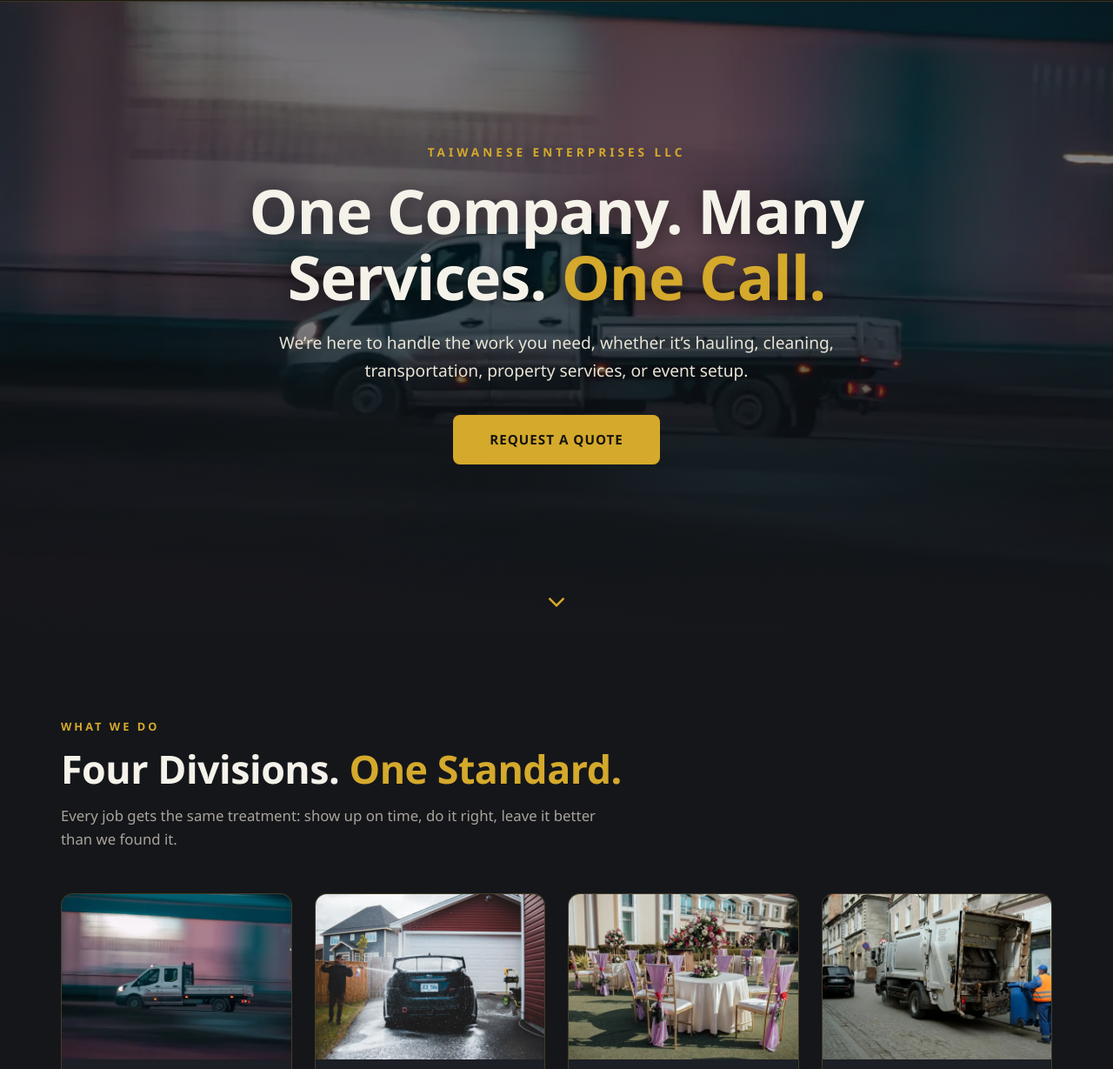
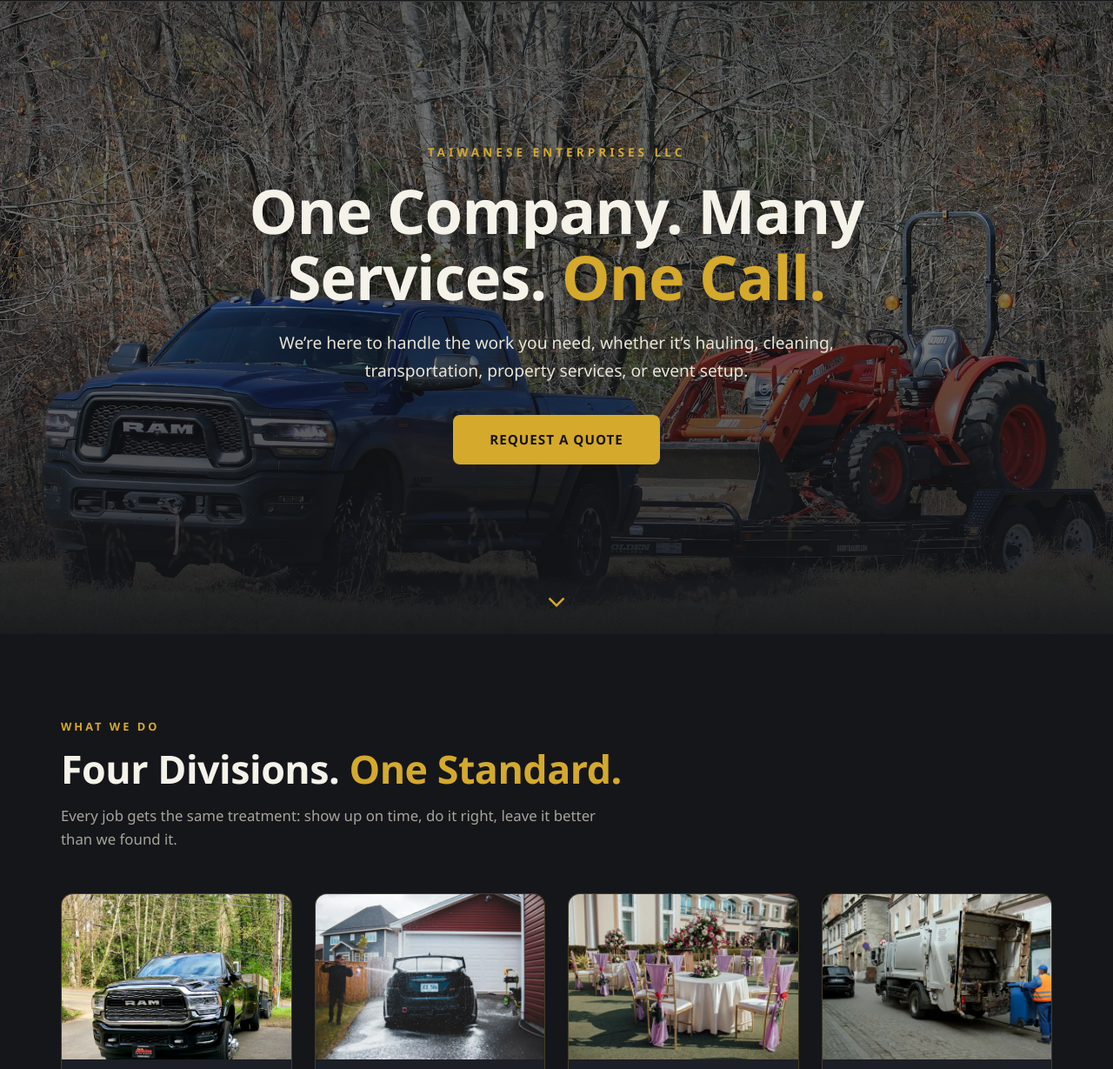
Before and after one commit to KeidranJr/taiwanese-enterprises, a plain HTML site: page index.html in a window 1280 px wide. Shown: the part 71-1300 px from the top of the page at 87% size. Drawn offline with Linux system fonts and the light colour scheme.

Commit message:
Dually truck photos: Ram tractor haul hero, black 3500 card, Ford gooseneck gallery

```diff
--- a/index.html
+++ b/index.html
@@ -35,7 +35,7 @@
 
   <!-- ============ HERO ============ -->
   <section class="hero">
-    <div class="hero-bg" role="img" aria-label="Dually pickup truck towing a flatbed trailer at sunset"></div>
+    <div class="hero-bg" role="img" aria-label="Ram heavy duty pickup towing a flatbed trailer loaded with a tractor"></div>
     <div class="hero-overlay"></div>
     <div class="hero-content">
       <p class="hero-kicker">Taiwanese Enterprises LLC</p>
@@ -55,7 +55,7 @@
 
       <div class="cards">
         <article class="card">
-          <div class="card-img"><img src="images/web/hero-truck.webp" alt="Dually truck towing a flatbed trailer at sunset" loading="lazy" /></div>
+          <div class="card-img"><img src="images/web/dually-black.webp" alt="Black Ram 3500 dually pickup hitched to a loaded trailer" loading="lazy" /></div>
           <div class="card-body">
             <div class="card-icon" aria-hidden="true">
               <svg viewBox="0 0 24 24" fill="none" stroke="currentColor" stroke-width="1.8" stroke-linecap="round" stroke-linejoin="round"><path d="M1 8h13v9H1z"/><path d="M14 11h4l4 4v2h-8z"/><circle cx="6" cy="19" r="2"/><circle cx="17" cy="19" r="2"/></svg>
@@ -144,7 +144,7 @@
       <p class="section-kicker">Gallery</p>
       <h2 class="section-title">Our Work <span class="gold">In Action</span></h2>
       <div class="gallery-grid">
-        <figure class="g-item"><img src="images/web/hero-truck.webp" alt="Dually truck towing flatbed trailer at golden hour" loading="lazy" /><figcaption>Hot Shot &amp; Hauling</figcaption></figure>
+        <figure class="g-item"><img src="images/web/dually-rig.webp" alt="White Ford work truck pulling a gooseneck trailer" loading="lazy" /><figcaption>Hot Shot &amp; Hauling</figcaption></figure>
         <figure class="g-item"><img src="images/web/pressure-wash.webp" alt="Pressure washing a driveway" loading="lazy" /><figcaption>Pressure Washing</figcaption></figure>
         <figure class="g-item"><img src="images/web/event-setup.webp" alt="Outdoor event setup with tables and chairs" loading="lazy" /><figcaption>Event Setup</figcaption></figure>
         <figure class="g-item"><img src="images/web/junk-haul.webp" alt="Truck hauling junk and debris" loading="lazy" /><figcaption>Junk Removal</figcaption></figure>
--- a/styles.css
+++ b/styles.css
@@ -128,7 +128,7 @@
 
 .hero-bg {
   position: absolute; inset: 0;
-  background: url("images/web/hero-truck.webp") center 65% / cover no-repeat;
+  background: url("images/web/dually-hero.webp") center 55% / cover no-repeat;
 }
 
 .hero-overlay {
```
Also changed, not shown: images/web/dually-black.webp (added), images/web/dually-hero.webp (added), images/web/dually-rig.webp (added), images/web/hero-truck.webp (deleted).
